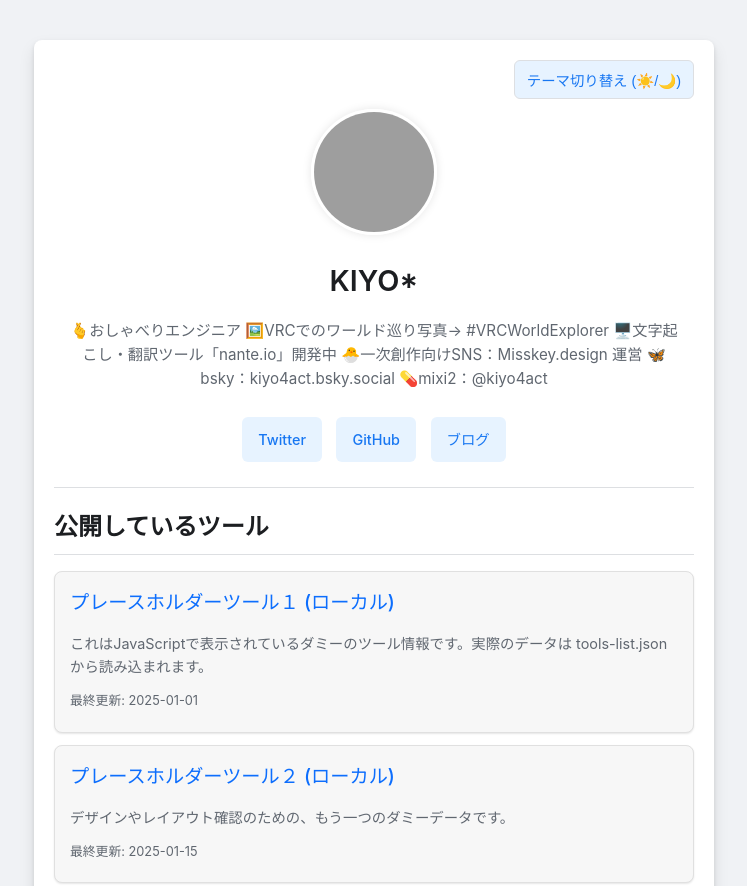
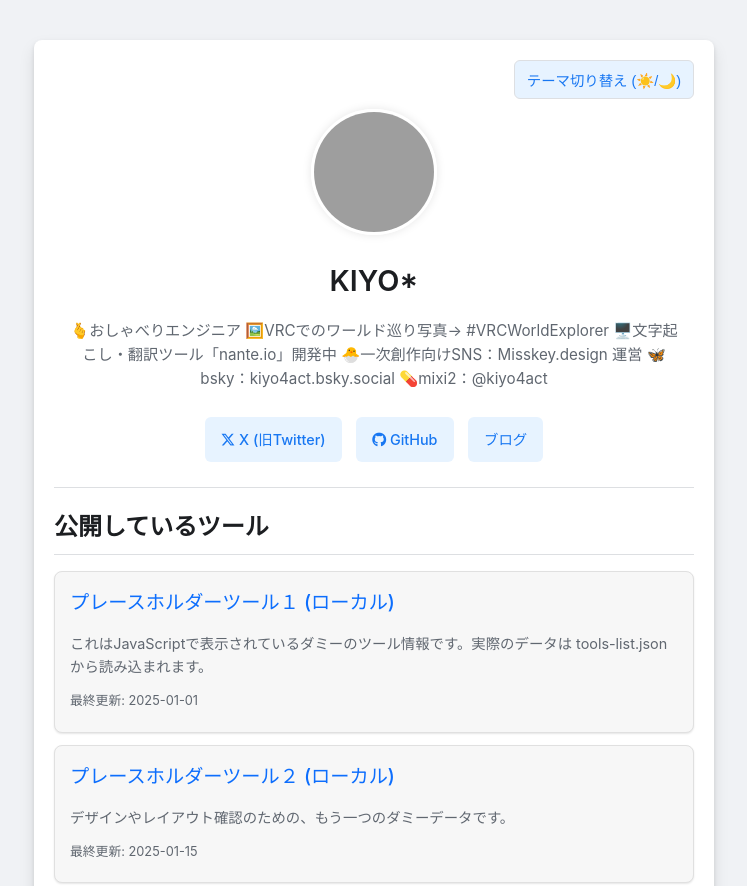
Before and after one commit to kiyo4act/kiyo4act.github.io, a plain HTML site: page index.html in a window 1280 px wide. Shown: the top 886 px of the page, without its empty margins (266-1013 px from the left). Drawn offline with Linux system fonts and the light colour scheme; no server answers; grey boxes are pictures that could not be loaded.

Commit message:
Update index.html

```diff
--- a/index.html
+++ b/index.html
@@ -7,6 +7,8 @@
     <meta name="description" content="【あなたの簡単な紹介文やこのページの説明】">
 
     <link rel="stylesheet" href="style.css">
+
+    <link rel="stylesheet" href="https://cdnjs.cloudflare.com/ajax/libs/font-awesome/6.5.2/css/all.min.css" integrity="sha512-SnH5WK+bZxgPHs44uWIX+LLJAJ9/2PkPKZ5QiAj6Ta86w+fsb2TkcmfRyVX3pBnMFcV7oQPJkl9QevSCWr3W6A==" crossorigin="anonymous" referrerpolicy="no-referrer" />
 
     <script async src="https://www.googletagmanager.com/gtag/js?id=G-WWQTE7VWKG"></script>
     <script>
@@ -29,9 +31,14 @@
                 【ここにあなたの自己紹介文が入ります。趣味、スキル、関心のあること、現在取り組んでいることなどを自由に記述してください。LitLinkのようにもう少し短いキャッチフレーズでも良いでしょう。】
             </p>
             <div class="social-links">
-                <a href="【TwitterのURL】" target="_blank" rel="noopener noreferrer" class="social-link button-style">Twitter</a>
-                <a href="【GitHubのURL】" target="_blank" rel="noopener noreferrer" class="social-link button-style">GitHub</a>
-                <a href="【ブログや他のSNSのURL】" target="_blank" rel="noopener noreferrer" class="social-link button-style">ブログ</a>
+                <a href="【TwitterのURL】" target="_blank" rel="noopener noreferrer" class="social-link button-style">
+                    <i class="fa-brands fa-x-twitter"></i> X (旧Twitter)
+                </a>
+                <a href="【GitHubのURL】" target="_blank" rel="noopener noreferrer" class="social-link button-style">
+                    <i class="fa-brands fa-github"></i> GitHub  </a>
+                <a href="【ブログや他のSNSのURL】" target="_blank" rel="noopener noreferrer" class="social-link button-style">
+                    ブログ
+                </a>
                 </div>
         </header>
 
```
